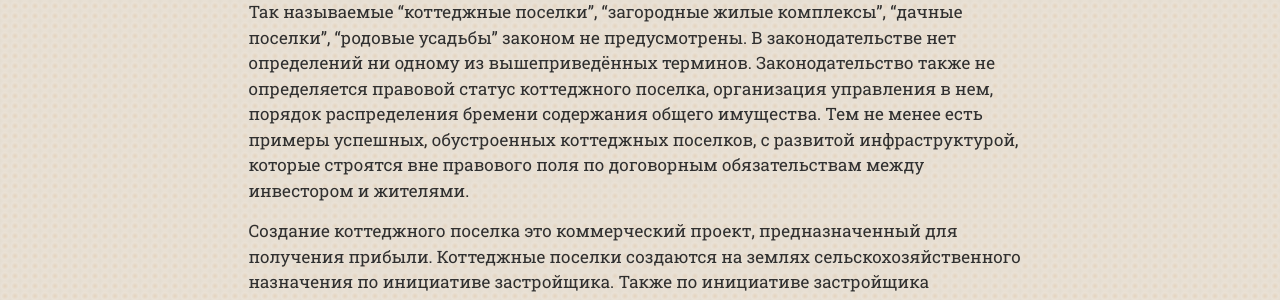
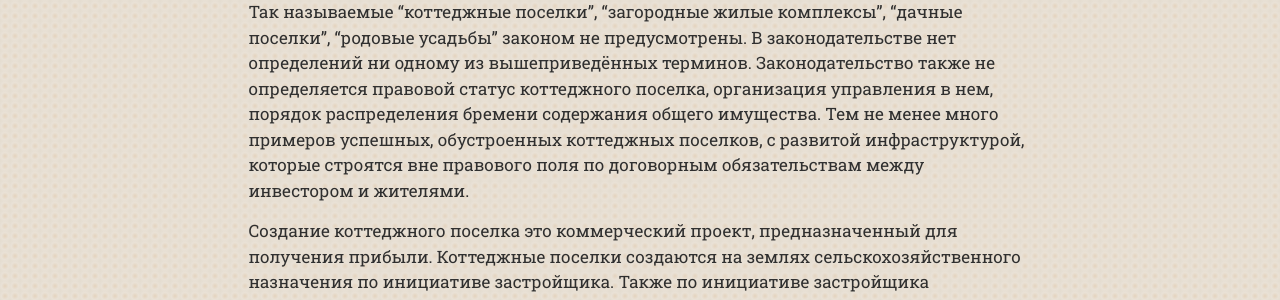
Before and after one commit to SergSi/land-use-art, a Jekyll site: the page built from _articles/2024-07-09-poselenie.md, in a window 1280 px wide and 900 px high, scrolled down 1399 px. Shown: the part 260-560 px from the top of the window. Built offline with Jekyll 4.4.1, drawn with Linux system fonts in a browser that asks for light colours; some web fonts are replaced.

Commit message:
Update 2024-07-09-poselenie.md

```diff
--- a/_articles/2024-07-09-poselenie.md
+++ b/_articles/2024-07-09-poselenie.md
@@ -23,7 +23,7 @@ author: С. И. Ивасюк
 
 # Коттеджный поселок
 
-Так называемые "коттеджные поселки", "загородные жилые комплексы", "дачные поселки", "родовые усадьбы" законом не предусмотрены. В законодательстве нет определений ни одному из вышеприведённых терминов. Законодательство также не определяется правовой статус коттеджного поселка, организация управления в нем, порядок распределения бремени содержания общего имущества. Тем не менее есть примеры успешных, обустроенных коттеджных поселков, с развитой инфраструктурой, которые строятся вне правового поля по договорным обязательствам между инвестором и жителями.
+Так называемые "коттеджные поселки", "загородные жилые комплексы", "дачные поселки", "родовые усадьбы" законом не предусмотрены. В законодательстве нет определений ни одному из вышеприведённых терминов. Законодательство также не определяется правовой статус коттеджного поселка, организация управления в нем, порядок распределения бремени содержания общего имущества. Тем не менее много примеров успешных, обустроенных коттеджных поселков, с развитой инфраструктурой, которые строятся вне правового поля по договорным обязательствам между инвестором и жителями.
 
 Создание коттеджного поселка это коммерческий проект, предназначенный для получения прибыли. Коттеджные поселки создаются на землях сельскохозяйственного назначения по инициативе застройщика. Также по инициативе застройщика территория поселка может быть включена в границы существующего населенного пункта или на территории поселка может быть создан новый населенный пункт, но это весьма затратное мероприятие.
 
```
